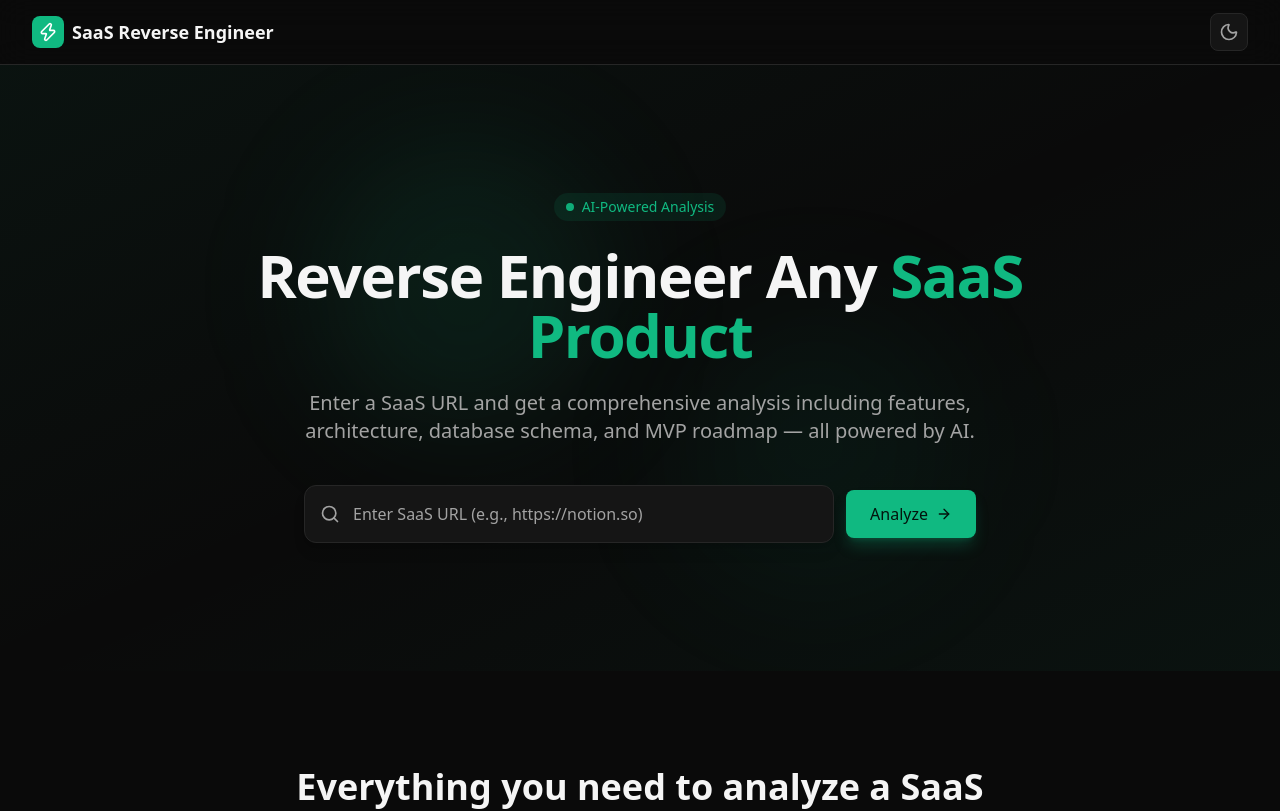
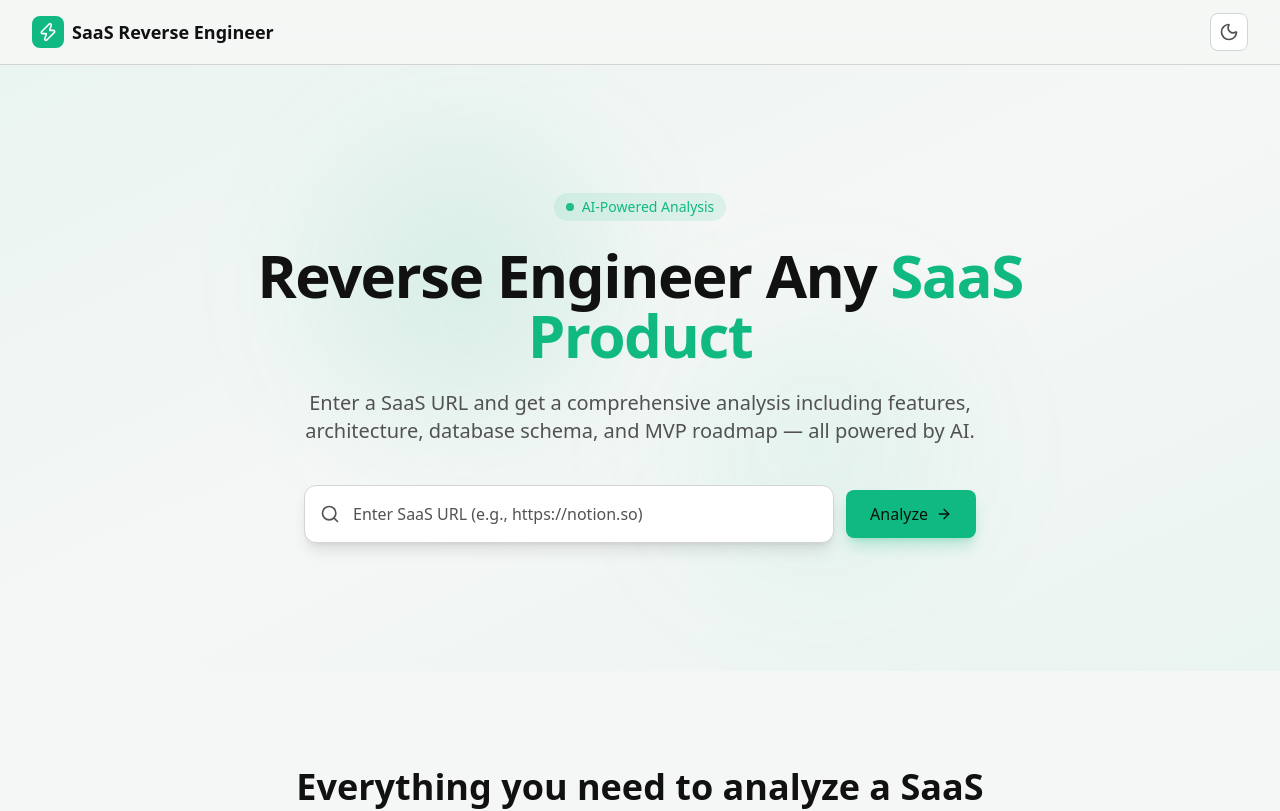
Before and after one commit to im-alisher/saas-reverse-engineer, a React (Vite) app in the folder frontend/: page / in a window 1280 px wide. Shown: the top 811 px of the page. Built offline with nearby package versions, Linux system fonts and the light colour scheme; no server answers.

Commit message:
Fixed the header theme toggle.

```diff
--- a/frontend/index.html
+++ b/frontend/index.html
@@ -5,7 +5,7 @@
     <link rel="icon" type="image/svg+xml" href="/favicon.svg" />
     <meta name="viewport" content="width=device-width, initial-scale=1.0" />
     <meta name="description" content="Analyze SaaS products and generate structured product, architecture, API, and roadmap insights." />
-    <meta name="theme-color" content="#050505" />
+    <meta name="theme-color" content="#10b981" />
     <title>SaaS Reverse Engineer</title>
   </head>
   <body>
--- a/frontend/src/index.css
+++ b/frontend/src/index.css
@@ -4,12 +4,12 @@
   --color-primary: #10b981;
   --color-primary-hover: #059669;
   --color-primary-light: #34d399;
-  --color-surface: #151515;
-  --color-surface-hover: #202020;
-  --color-background: #0a0a0a;
-  --color-text-primary: #f5f5f5;
-  --color-text-secondary: #a3a3a3;
-  --color-border: #262626;
+  --color-surface: #ffffff;
+  --color-surface-hover: #ecfdf5;
+  --color-background: #f5f7f6;
+  --color-text-primary: #111111;
+  --color-text-secondary: #525252;
+  --color-border: #d4d4d4;
   --color-success: #10b981;
   --color-warning: #f59e0b;
   --color-error: #f87171;
```
